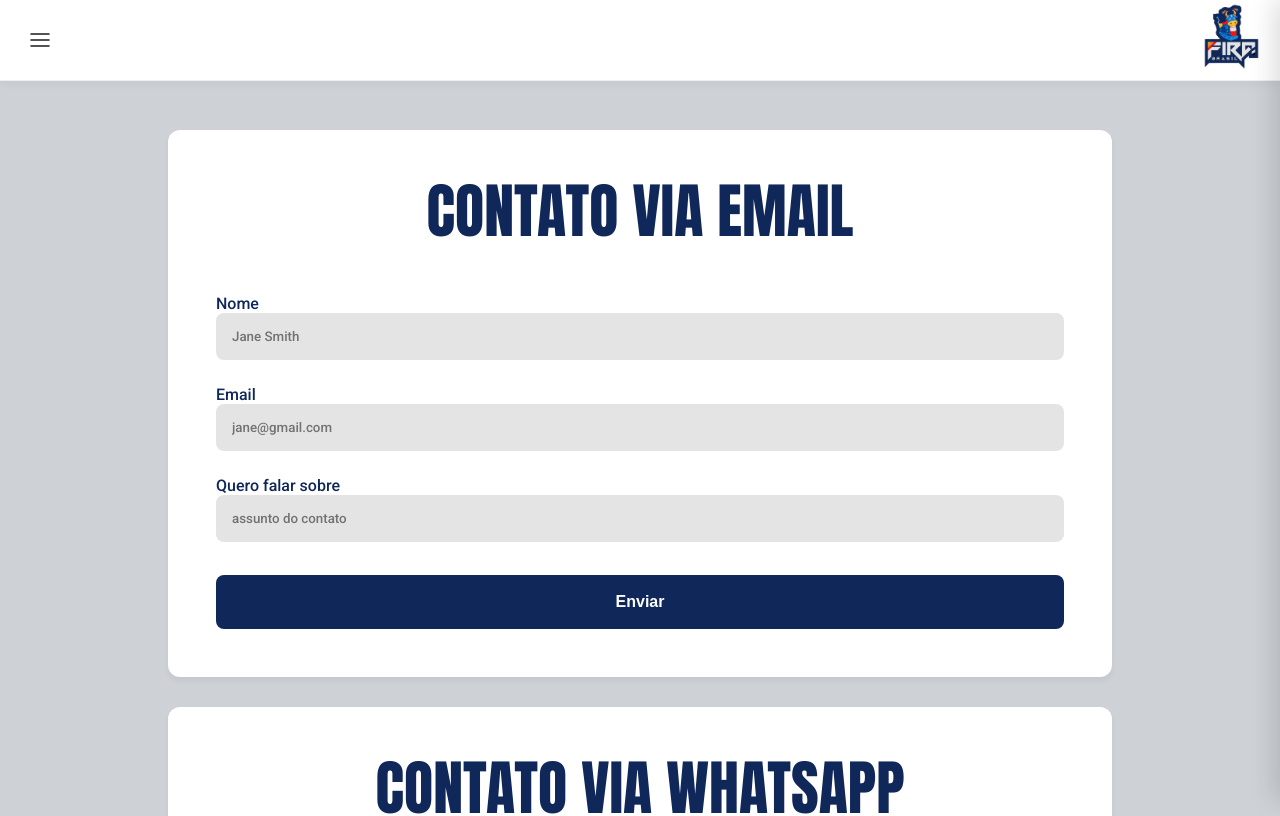
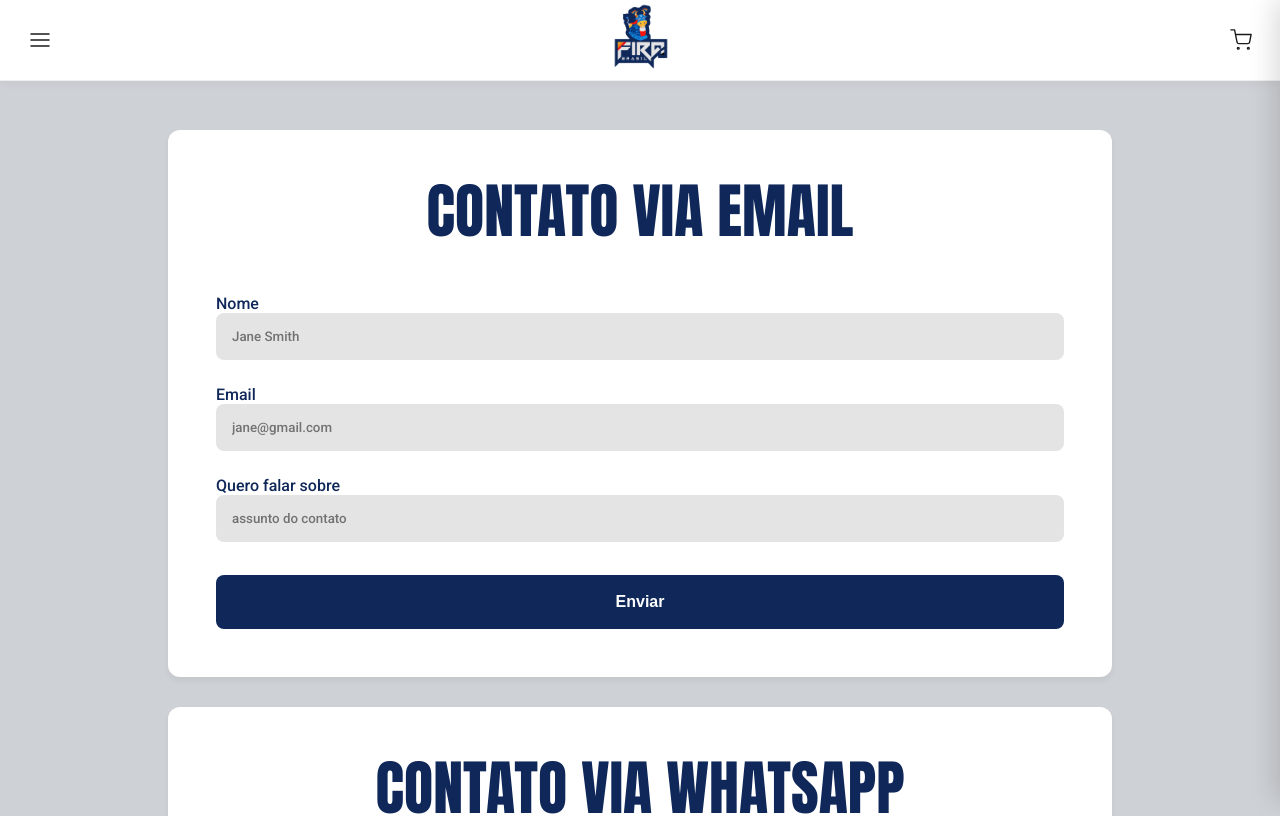
Before and after one commit to Arthur1323432435/fira-next-v2, a Next.js app: page /contato in a window 1280 px wide. Shown: the top 816 px of the page. Built offline with nearby package versions, Linux system fonts and the light colour scheme.

Commit message:
concertando o botão serach

```diff
--- a/src/components/navbar/navbar.css
+++ b/src/components/navbar/navbar.css
@@ -58,9 +58,12 @@ body {
 
 /* Ações da Direita (Ícones alinhados) */
 .nav-actions {
+    display: flex;
+    gap: 15px;
+}
 
-    display: none;
-    gap: 15px;
+.search-btn{
+    display:    none;
 }
 
 /* Controle de exibição dos ícones Menu e Close */
--- a/src/components/navbar/navbar.jsx
+++ b/src/components/navbar/navbar.jsx
@@ -90,7 +90,7 @@ export default function Navbar() {
 
                 {/* Ícones da Direita (Busca e Carrinho) */}
                 <div className="nav-actions">
-                    <button type="button" className="nav-btn">
+                    <button type="button" className="nav-btn search-btn">
                         <svg width="22" height="22" viewBox="0 0 24 24" fill="none" stroke="currentColor" strokeWidth="1.5"
                             strokeLinecap="round" strokeLinejoin="round">
                             <circle cx="11" cy="11" r="8"></circle>
```
